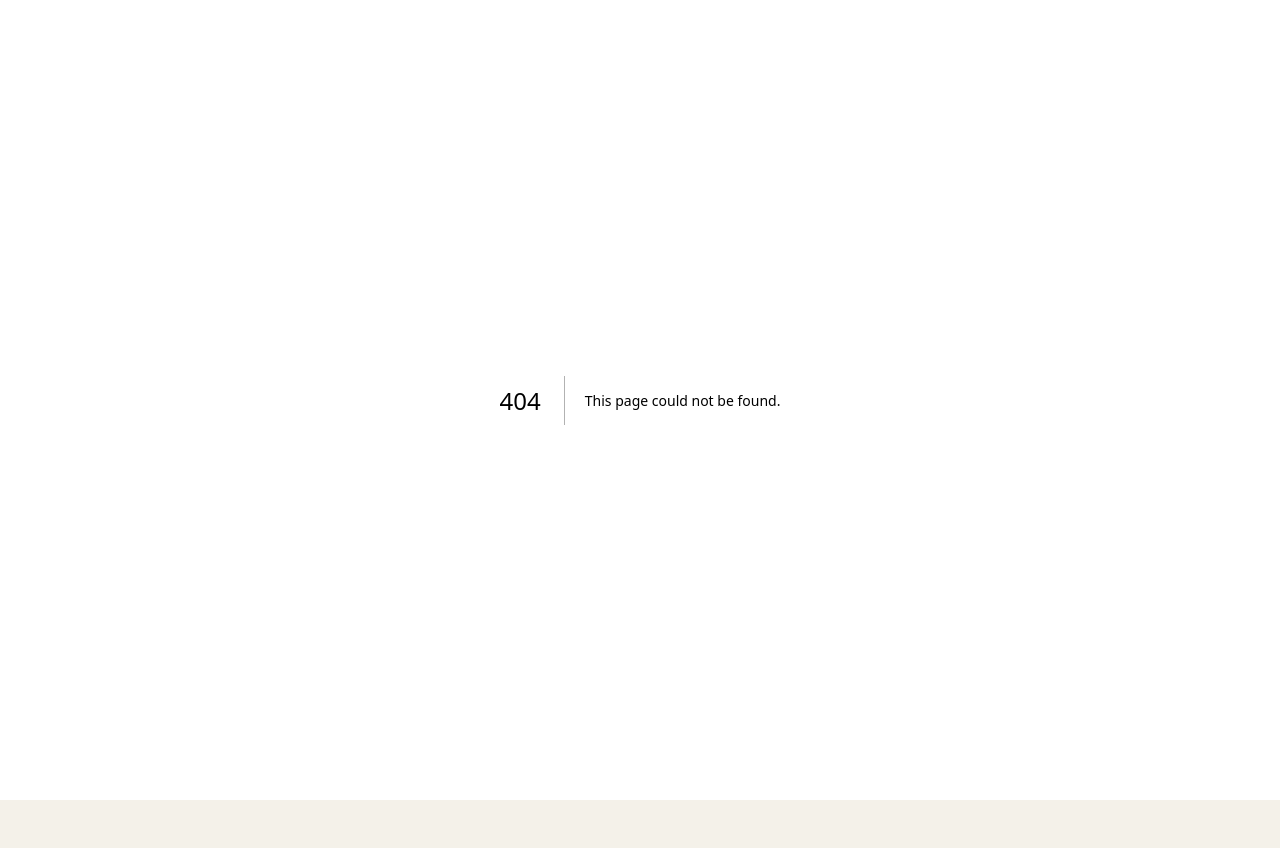
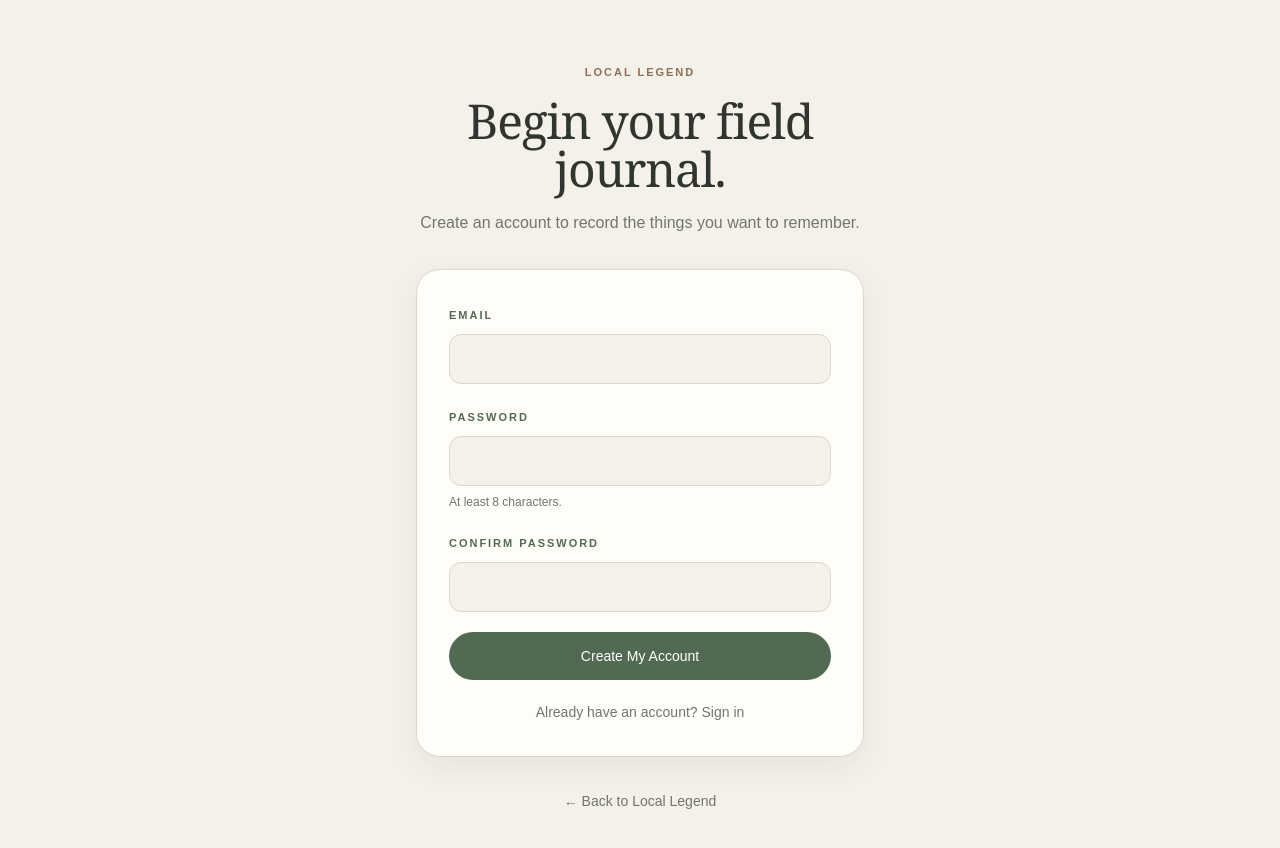
Before and after one commit to the-archives-com/local-legend, a Next.js app: page /register in a window 1280 px wide. Before the commit this address had no page. Shown: the top 848 px of the page. Before the commit the page ends 800 px from the top, so only its background shows below. Built offline with nearby package versions, Linux system fonts and the light colour scheme; no server answers.

Commit message:
Add Local Legend account registration

```diff
--- a/app/login/page.tsx
+++ b/app/login/page.tsx
@@ -8,183 +8,123 @@ import { supabase } from "../../lib/supabase";
 
 export default function LoginPage() {
   const router = useRouter();
-
-  const [email, setEmail] =
-    useState("");
-
-  const [password, setPassword] =
-    useState("");
-
-  const [loading, setLoading] =
-    useState(false);
-
-  const [message, setMessage] =
-    useState("");
+  const [email, setEmail] = useState("");
+  const [password, setPassword] = useState("");
+  const [loading, setLoading] = useState(false);
+  const [message, setMessage] = useState("");
 
   async function handleLogin() {
-    if (
-      !email.trim() ||
-      !password
-    ) {
-      setMessage(
-        "Enter your email and password.",
-      );
+    if (!email.trim() || !password) {
+      setMessage("Enter your email and password.");
       return;
     }
 
     setLoading(true);
     setMessage("");
 
-    const {
-      error,
-    } = await supabase.auth
-      .signInWithPassword({
-        email:
-          email.trim(),
-        password,
-      });
+    const { error } = await supabase.auth.signInWithPassword({
+      email: email.trim(),
+      password,
+    });
 
     if (error) {
-      setMessage(
-        error.message,
-      );
-
+      setMessage(error.message);
       setLoading(false);
       return;
     }
 
-    router.replace(
-      "/record",
-    );
-
+    router.replace("/record");
     router.refresh();
   }
 
   return (
     <main className="min-h-screen bg-background px-6 py-16 text-foreground fade-in">
-
       <div className="mx-auto max-w-md space-y-8">
-
         <header className="space-y-4 text-center">
-
-          <p className="legend-label text-legend-earth">
-            Local Legend
-          </p>
-
+          <p className="legend-label text-legend-earth">Local Legend</p>
           <h1 className="legend-title text-4xl font-medium text-legend-ink sm:text-5xl">
             Return to your field journal.
           </h1>
-
           <p className="leading-7 text-legend-muted">
-            Sign in to record the things
-            you want to remember.
+            Sign in to record the things you want to remember.
           </p>
-
         </header>
 
         <section className="legend-paper legend-shadow space-y-5 rounded-3xl p-8">
-
           <div>
-
-            <label
-              htmlFor="email"
-              className="legend-label text-legend-green"
-            >
+            <label htmlFor="email" className="legend-label text-legend-green">
               Email
             </label>
-
             <input
               id="email"
               type="email"
               autoComplete="email"
               value={email}
-              onChange={(event) =>
-                setEmail(
-                  event.target.value,
-                )
-              }
+              onChange={(event) => setEmail(event.target.value)}
               className="mt-2 w-full rounded-xl border border-legend-border bg-background px-4 py-3 text-legend-ink outline-none focus:border-legend-moss"
             />
-
           </div>
 
           <div>
-
-            <label
-              htmlFor="password"
-              className="legend-label text-legend-green"
-            >
+            <label htmlFor="password" className="legend-label text-legend-green">
               Password
             </label>
-
             <input
               id="password"
               type="password"
               autoComplete="current-password"
               value={password}
-              onChange={(event) =>
-                setPassword(
-                  event.target.value,
-                )
-              }
+              onChange={(event) => setPassword(event.target.value)}
               onKeyDown={(event) => {
-                if (
-                  event.key ===
-                  "Enter"
-                ) {
+                if (event.key === "Enter") {
                   handleLogin();
                 }
               }}
               className="mt-2 w-full rounded-xl border border-legend-border bg-background px-4 py-3 text-legend-ink outline-none focus:border-legend-moss"
             />
-
           </div>
 
           <button
             type="button"
-            onClick={
-              handleLogin
-            }
+            onClick={handleLogin}
             disabled={loading}
             className="flex min-h-12 w-full items-center justify-center rounded-full bg-legend-green px-8 py-3 text-sm text-white transition-all hover:opacity-90 disabled:opacity-60"
           >
-            {loading
-              ? "Opening..."
-              : "Open My Field Journal"}
+            {loading ? "Opening..." : "Open My Field Journal"}
           </button>
 
           {message && (
-            <p className="text-center text-sm leading-6 text-legend-muted">
+            <p role="status" className="text-center text-sm leading-6 text-legend-muted">
               {message}
             </p>
           )}
 
-          <div className="text-center">
-
+          <div className="space-y-3 text-center">
             <Link
               href="/reset-password"
-              className="text-sm text-legend-muted transition-colors hover:text-legend-green"
+              className="block text-sm text-legend-muted transition-colors hover:text-legend-green"
             >
               Forgotten your password?
             </Link>
 
+            <Link
+              href="/register"
+              className="block text-sm font-medium text-legend-green transition-colors hover:text-legend-earth"
+            >
+              New to Local Legend? Create an account
+            </Link>
           </div>
-
         </section>
 
         <div className="text-center">
-
           <Link
             href="/"
             className="text-sm text-legend-muted transition-colors hover:text-legend-green"
           >
             ← Back to Local Legend
           </Link>
-
         </div>
-
       </div>
-
     </main>
   );
 }
--- /dev/null
+++ b/app/register/page.tsx
@@ -0,0 +1,175 @@
+"use client";
+
+import Link from "next/link";
+import { useRouter } from "next/navigation";
+import { useState } from "react";
+
+import { supabase } from "../../lib/supabase";
+
+export default function RegisterPage() {
+  const router = useRouter();
+
+  const [email, setEmail] = useState("");
+  const [password, setPassword] = useState("");
+  const [confirmPassword, setConfirmPassword] = useState("");
+  const [loading, setLoading] = useState(false);
+  const [message, setMessage] = useState("");
+  const [registered, setRegistered] = useState(false);
+
+  async function handleRegister() {
+    const cleanEmail = email.trim();
+
+    if (!cleanEmail || !password || !confirmPassword) {
+      setMessage("Enter your email and password twice.");
+      return;
+    }
+
+    if (password.length < 8) {
+      setMessage("Choose a password with at least 8 characters.");
+      return;
+    }
+
+    if (password !== confirmPassword) {
+      setMessage("The passwords do not match.");
+      return;
+    }
+
+    setLoading(true);
+    setMessage("");
+
+    const { data, error } = await supabase.auth.signUp({
+      email: cleanEmail,
+      password,
+      options: {
+        emailRedirectTo: `${window.location.origin}/login`,
+      },
+    });
+
+    if (error) {
+      setMessage(error.message);
+      setLoading(false);
+      return;
+    }
+
+    if (data.session) {
+      router.replace("/record");
+      router.refresh();
+      return;
+    }
+
+    setRegistered(true);
+    setMessage(
+      "Check your email and confirm your address. You can then return here and sign in.",
+    );
+    setLoading(false);
+  }
+
+  return (
+    <main className="min-h-screen bg-background px-6 py-16 text-foreground fade-in">
+      <div className="mx-auto max-w-md space-y-8">
+        <header className="space-y-4 text-center">
+          <p className="legend-label text-legend-earth">
+            Local Legend
+          </p>
+
+          <h1 className="legend-title text-4xl font-medium text-legend-ink sm:text-5xl">
+            Begin your field journal.
+          </h1>
+
+          <p className="leading-7 text-legend-muted">
+            Create an account to record the things you want to remember.
+          </p>
+        </header>
+
+        <section className="legend-paper legend-shadow space-y-5 rounded-3xl p-8">
+          {!registered && (
+            <>
+              <div>
+                <label htmlFor="email" className="legend-label text-legend-green">
+                  Email
+                </label>
+                <input
+                  id="email"
+                  type="email"
+                  autoComplete="email"
+                  value={email}
+                  onChange={(event) => setEmail(event.target.value)}
+                  className="mt-2 w-full rounded-xl border border-legend-border bg-background px-4 py-3 text-legend-ink outline-none focus:border-legend-moss"
+                />
+              </div>
+
+              <div>
+                <label htmlFor="password" className="legend-label text-legend-green">
+                  Password
+                </label>
+                <input
+                  id="password"
+                  type="password"
+                  autoComplete="new-password"
+                  value={password}
+                  onChange={(event) => setPassword(event.target.value)}
+                  className="mt-2 w-full rounded-xl border border-legend-border bg-background px-4 py-3 text-legend-ink outline-none focus:border-legend-moss"
+                />
+                <p className="mt-2 text-xs text-legend-muted">
+                  At least 8 characters.
+                </p>
+              </div>
+
+              <div>
+                <label htmlFor="confirm-password" className="legend-label text-legend-green">
+                  Confirm Password
+                </label>
+                <input
+                  id="confirm-password"
+                  type="password"
+                  autoComplete="new-password"
+                  value={confirmPassword}
+                  onChange={(event) => setConfirmPassword(event.target.value)}
+                  onKeyDown={(event) => {
+                    if (event.key === "Enter") {
+                      handleRegister();
+                    }
+                  }}
+                  className="mt-2 w-full rounded-xl border border-legend-border bg-background px-4 py-3 text-legend-ink outline-none focus:border-legend-moss"
+                />
+              </div>
+
+              <button
+                type="button"
+                onClick={handleRegister}
+                disabled={loading}
+                className="flex min-h-12 w-full items-center justify-center rounded-full bg-legend-green px-8 py-3 text-sm text-white transition-all hover:opacity-90 disabled:opacity-60"
+              >
+                {loading ? "Creating..." : "Create My Account"}
+              </button>
+            </>
+          )}
+
+          {message && (
+            <p role="status" className="text-center text-sm leading-6 text-legend-muted">
+              {message}
+            </p>
+          )}
+
+          <div className="text-center">
+            <Link
+              href="/login"
+              className="text-sm text-legend-muted transition-colors hover:text-legend-green"
+            >
+              {registered ? "Continue to sign in →" : "Already have an account? Sign in"}
+            </Link>
+          </div>
+        </section>
+
+        <div className="text-center">
+          <Link
+            href="/"
+            className="text-sm text-legend-muted transition-colors hover:text-legend-green"
+          >
+            ← Back to Local Legend
+          </Link>
+        </div>
+      </div>
+    </main>
+  );
+}
```
